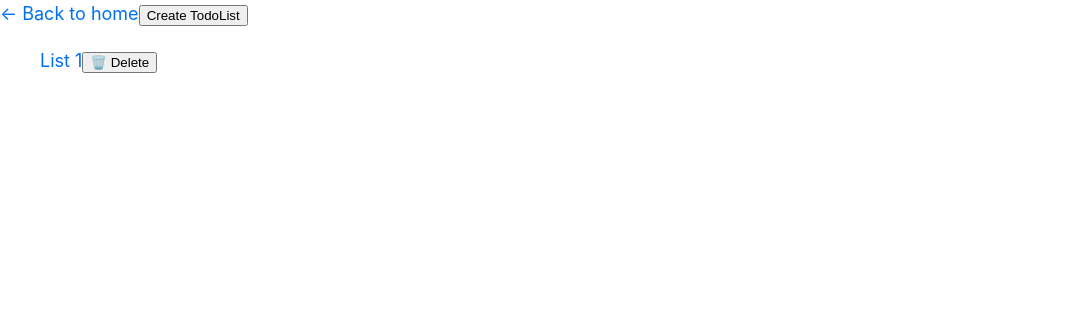
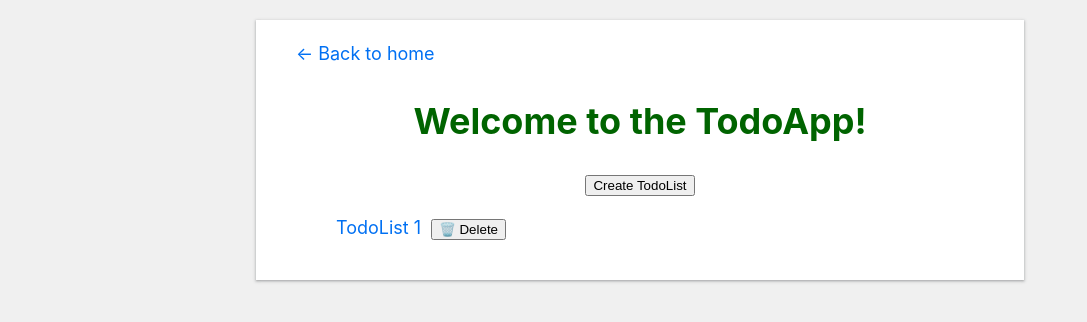
Before and after one commit to joaodarocha/react-mentorship-bynd, a Next.js app: page /todoapp in a window 1280 px wide. Both pictures are taken after a click on the button "Create TodoList". Shown: the top 322 px of the page, without its empty margins (0-1087 px from the left). Built offline with nearby package versions, Linux system fonts and the light colour scheme.

Commit message:
Using Context and created an API for the context

```diff
--- a/src/components/InputForm.tsx
+++ b/src/components/InputForm.tsx
@@ -5,6 +5,7 @@ const PLACEHOLDER_TEXT = "Enter new todo here";
 interface InputFormProps {
   onAdd: (id: string) => void
 }
+
 export const InputForm: FC<InputFormProps> = ({ onAdd }) => {
 
   const [inputValue, setInputValue] = useState('');
@@ -26,7 +27,8 @@ export const InputForm: FC<InputFormProps> = ({ onAdd }) => {
              placeholder={PLACEHOLDER_TEXT}
              value={inputValue}
              onChange={handleInputChange}/>
-      <button className="add-button button" type="submit">Add Todo</button>
+
+      <button className="add-button button" type="submit">➕ Add Todo</button>
     </form>
   );
 }
--- /dev/null
+++ b/src/context/Todoapp.context.ts
@@ -0,0 +1,18 @@
+import { createContext, Dispatch, SetStateAction } from 'react';
+import { TodoList } from '@/pages/todoapp';
+import { Task } from '@/pages/todoapp/[id]';
+
+
+export interface TodoAppContextType {
+  todoLists: TodoList[],
+  setTodoLists: Dispatch<SetStateAction<TodoList[]>>
+
+  getTodoList(todoListId: number): TodoList | undefined;
+  removeTodoList(todoListId: number): void;
+  addTask(todoListId: number, newTask: Task): void;
+  removeTask(todoListId: number, taskId: number): void;
+  updateTask(todoListId: number, task: Task): void;
+  createTodoList(): void;
+}
+
+export const TodoappContext = createContext({} as TodoAppContextType);
--- a/src/pages/_app.tsx
+++ b/src/pages/_app.tsx
@@ -1,6 +1,59 @@
 import '@/styles/globals.css'
 import type { AppProps } from 'next/app'
+import { useState } from 'react';
+import { TodoList } from '@/pages/todoapp';
+import { TodoappContext, TodoAppContextType } from '@/context/Todoapp.context';
+import { Task } from '@/pages/todoapp/[id]';
 
 export default function App({ Component, pageProps }: AppProps) {
-  return <Component {...pageProps} />
+  const [todoLists, setTodoLists] = useState<TodoList[]>([]);
+  const contextValue: TodoAppContextType = {
+    todoLists,
+    setTodoLists,
+    getTodoList(id: number) {
+      return todoLists.find(todoList => todoList.id === id);
+    },
+    addTask(todoListId: number, newTask: Task) {
+      const index = todoLists.findIndex(todoList => todoList.id === todoListId)
+      const newTodoLists = [...todoLists];
+
+      newTodoLists[index].tasks = [...todoLists[index].tasks, newTask];
+
+      setTodoLists(newTodoLists);
+    },
+    removeTask(todoListId: number, taskId: number) {
+      const index = todoLists.findIndex(todoList => todoList.id === todoListId)
+      const newTodoLists = [...todoLists];
+
+      newTodoLists[index].tasks = todoLists[index].tasks.filter(task => task.id !== taskId)
+      setTodoLists(newTodoLists);
+    },
+    updateTask(todoListId: number, newTask: Task) {
+      const index = todoLists.findIndex(todoList => todoList.id === todoListId)
+      const newTodoLists = [...todoLists];
+
+      const taskIndex = todoLists[index].tasks.findIndex(task => task.id === newTask.id)
+
+      newTodoLists[index].tasks[taskIndex] = newTask;
+
+      setTodoLists(newTodoLists);
+    },
+    removeTodoList(todoListId: number) {
+      setTodoLists([...todoLists.filter(todoList => todoList.id !== todoListId)])
+    },
+    createTodoList() {
+      const newTodoList: TodoList = {
+        id: todoLists.length + 1,
+        tasks: []
+      }
+      setTodoLists([...todoLists, newTodoList]);
+
+    }
+  };
+
+  return (
+    <TodoappContext.Provider value={contextValue}>
+      <Component {...pageProps} />
+    </TodoappContext.Provider>
+  )
 }
--- a/src/pages/todoapp/index.tsx
+++ b/src/pages/todoapp/index.tsx
@@ -1,6 +1,7 @@
-import React, { useState } from 'react';
+import React, { useContext } from 'react';
 import Link from 'next/link';
 import { Task } from '@/pages/todoapp/[id]';
+import { TodoappContext, TodoAppContextType } from '@/context/Todoapp.context';
 
 export interface TodoList {
   id: number,
@@ -8,34 +9,33 @@ export interface TodoList {
 }
 
 export default function TodoApp() {
-  const [todoLists, setTodoLists] = useState<TodoList[]>([]);
+  const context = useContext<TodoAppContextType>(TodoappContext);
 
-  const createTaskList = () => {
-    const newList: TodoList = {
-      id: todoLists.length + 1,
-      tasks: []
-    }
-    setTodoLists([...todoLists, newList]);
-    window.localStorage.setItem(newList.id.toString(), JSON.stringify(newList) )
+  const createTodoList = () => {
+    context.createTodoList();
   }
 
-  const removeTaskList = (id: number) => {
-    setTodoLists(existingTodoList => existingTodoList.filter(todoList => todoList.id !== id))
+  const removeTodoList = (id: number) => {
+    context.removeTodoList(id);
   }
 
   return (
-    <div>
+    <div className="container">
       <Link href="/">← Back to home</Link>
-      <button onClick={createTaskList}>Create TodoList</button>
+      <h1 className="title">Welcome to the TodoApp!</h1>
+      <button className="create-todo-button button" onClick={createTodoList}>Create
+        TodoList
+      </button>
       <ul className="todo-app">
-        {todoLists.map((todoList: TodoList) => (
+        {context.todoLists.map((todoList: TodoList) => (
           <div key={todoList.id}>
-            <Link href={'/todoapp/' + todoList.id}>List {todoList.id}</Link>
-            <button onClick={() => removeTaskList(todoList.id)}>🗑️ Delete</button>
+            <Link href={'/todoapp/' + todoList.id}>TodoList {todoList.id}</Link>
+            <button className="button" onClick={() => removeTodoList(todoList.id)}>
+              🗑️ Delete
+            </button>
           </div>
         ))}
       </ul>
-      {/*<TaskList></TaskList>*/}
     </div>
   );
 }
--- a/src/styles/TodoApp.css
+++ b/src/styles/TodoApp.css
@@ -1,4 +1,12 @@
+.container {
+    margin: 20px 20%;
+    padding: 20px 40px;
+    background-color: white;
+    box-shadow: 0 1px 2px 0 rgba(60, 64, 67, 0.3), 0 1px 3px 1px rgba(60, 64, 67, 0.15);
+}
+
 .title {
+    color: darkgreen;
     text-align: center;
 }
 
@@ -10,6 +18,20 @@
     margin-left: 10px;
 }
 
+.create-todo-button {
+    display: block;
+    margin: auto;
+}
+
+.remove-button {
+    text-align: end;
+    /*display: none;*/
+}
+
+/*.todo-item:hover > .remove-button {*/
+/*    display: inline-block;*/
+/*}*/
+
 .todo-list {
 }
 
--- a/src/styles/globals.css
+++ b/src/styles/globals.css
@@ -6,6 +6,10 @@ body, html {
     font-family: -apple-system, BlinkMacSystemFont, Segoe UI, Roboto, Oxygen, Ubuntu, Cantarell, Fira Sans, Droid Sans, Helvetica Neue, sans-serif;
     line-height: 1.6;
     font-size: 18px;
+}
+
+body {
+    background-color: rgba(237, 237, 237, 0.78);
 }
 
 * {
```
Also changed, not shown: src/components/TaskItem.tsx (+6 -4 lines), src/pages/todoapp/[id].tsx (+17 -46 lines).
